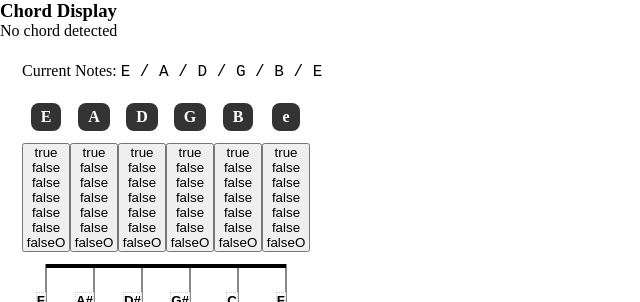
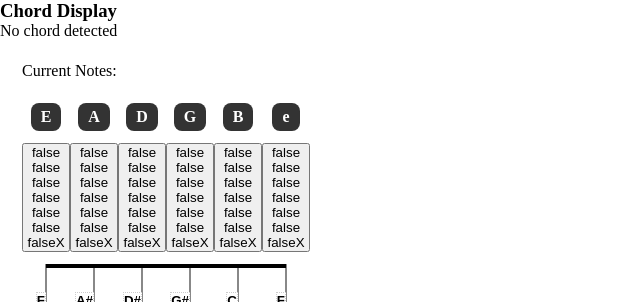
Before and after one commit to seangravener/fretboard-react, a React (Vite) app: page / in a window 1280 px wide. Shown: the top 302 px of the page, without its empty margins (0-640 px from the left). Built offline with nearby package versions, Linux system fonts and the light colour scheme.

Commit message:
Add -1 as FretNumber for muted strings

```diff
--- a/src/features/fretboard/constants.ts
+++ b/src/features/fretboard/constants.ts
@@ -6,4 +6,4 @@ export const INITIAL_HIGHLIGHTED_FRETS: FretPositions = [0, 0, 0, 0, 0, 0]; // p
 export const CHROMATIC_SCALE = [ "A", "A#", "B", "C", "C#", "D", "D#", "E", "F", "F#", "G", "G#"]; // prettier-ignore
 
 export const STRING_NUMBERS = [1, 2, 3, 4, 5, 6] as const;
-export const FRET_NUMBERS = [ 0, 1, 2, 3, 4, 5, 6, 7, 8, 9, 10, 11, 12, 13, 14, 15, 16, 17, 18, 19, 20, 21, 22, 23, 24 ] as const; // prettier-ignore
+export const FRET_NUMBERS = [ -1, 0, 1, 2, 3, 4, 5, 6, 7, 8, 9, 10, 11, 12, 13, 14, 15, 16, 17, 18, 19, 20, 21, 22, 23, 24 ] as const; // prettier-ignore
--- a/src/features/fretboard/generators/fretboard.generator.ts
+++ b/src/features/fretboard/generators/fretboard.generator.ts
@@ -14,13 +14,18 @@ export const generateFretboard = (
   highlightedFretPositions: FretPositions = INITIAL_HIGHLIGHTED_FRETS
 ): Fretboard => {
   return {
-    strings: tuning.map((openNote, index) =>
-      generateString(
+    strings: tuning.map((openNote, index) => {
+      const highlightedFretPosition =
+        highlightedFretPositions[index] < 0 || !highlightedFretPositions[index]
+          ? (-1 as FretNumber)
+          : (highlightedFretPositions[index] as FretNumber);
+
+      return generateString(
         (index + 1) as StringNumber,
         openNote,
         numFrets,
-        highlightedFretPositions[index]
-      )
-    ),
+        highlightedFretPosition
+      );
+    }),
   };
 };
```
